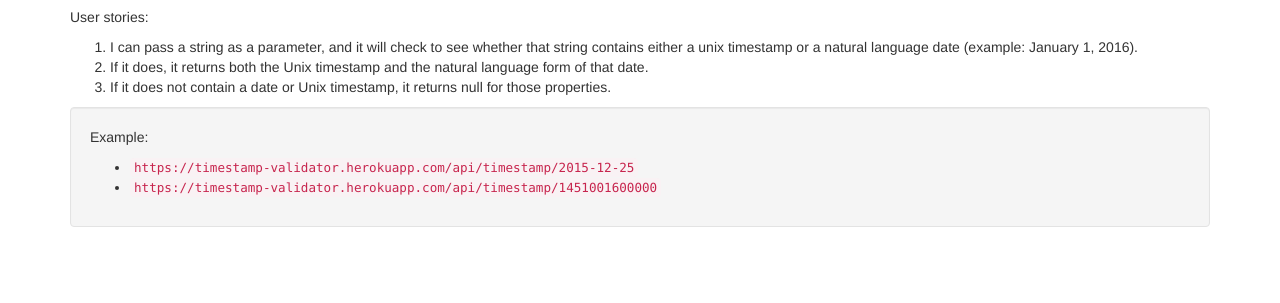
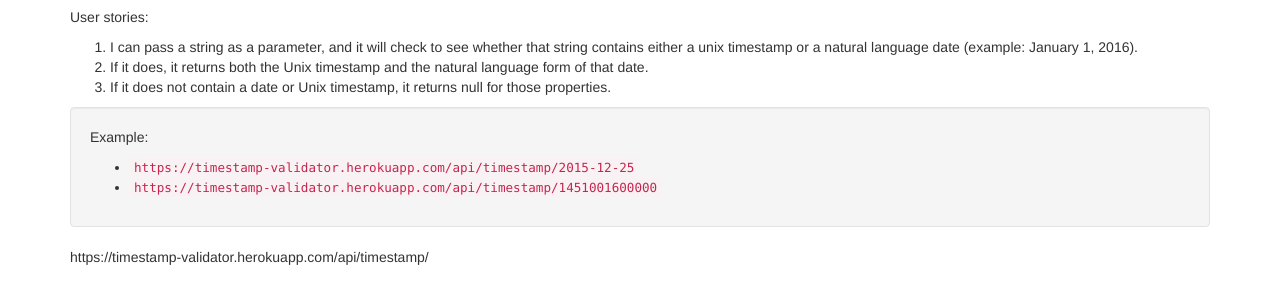
Before and after one commit to naimur978/Timestamp-MicroService-Nodejs, a website: page views/index.html in a window 1280 px wide. Shown: the part 63-366 px from the top of the page. Drawn offline with nearby package versions, Linux system fonts and the light colour scheme.

```diff
--- a/views/index.html
+++ b/views/index.html
@@ -22,6 +22,8 @@
                 <li><a href="api/timestamp/1451001600000"><code>https://timestamp-validator.herokuapp.com/api/timestamp/1451001600000</code></a></li>
             </ul>
         </div>
+
+        <p> https://timestamp-validator.herokuapp.com/api/timestamp/ </p>
     </div>
 </body>
 </html>
```
